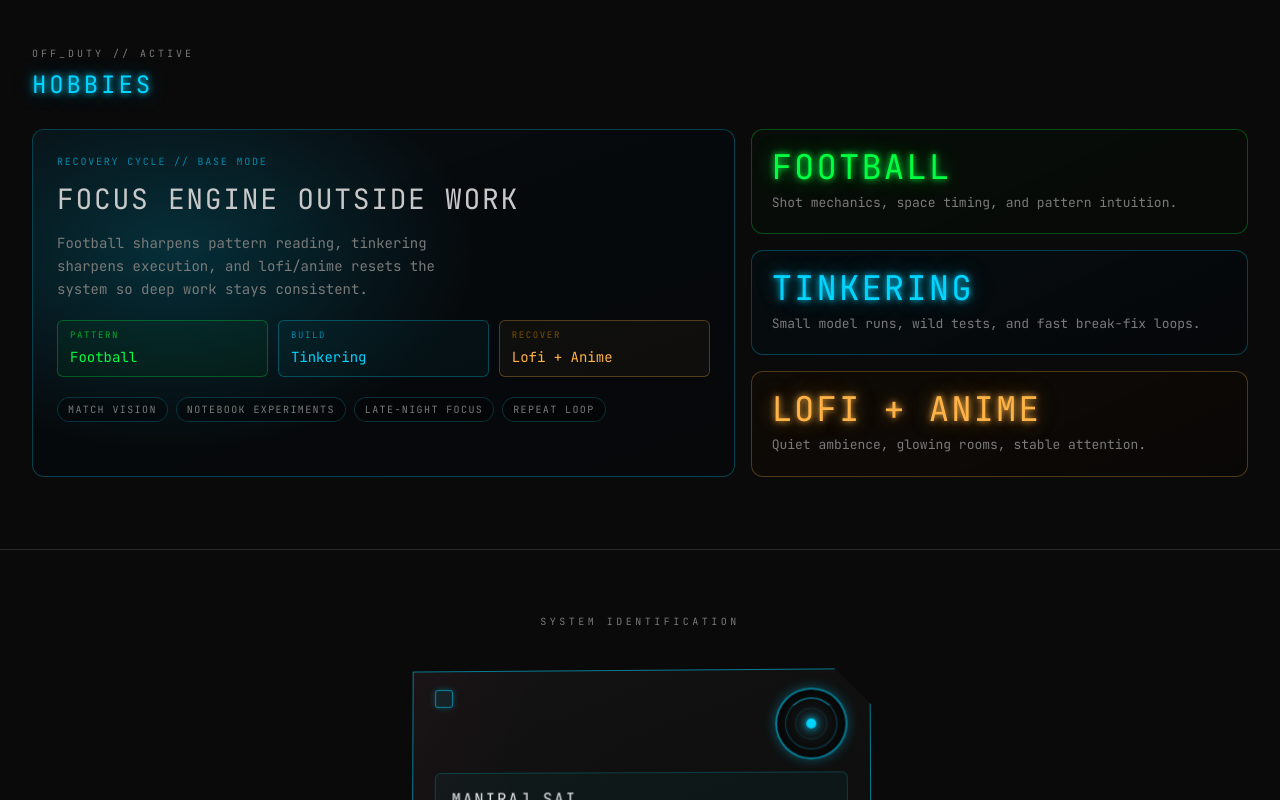
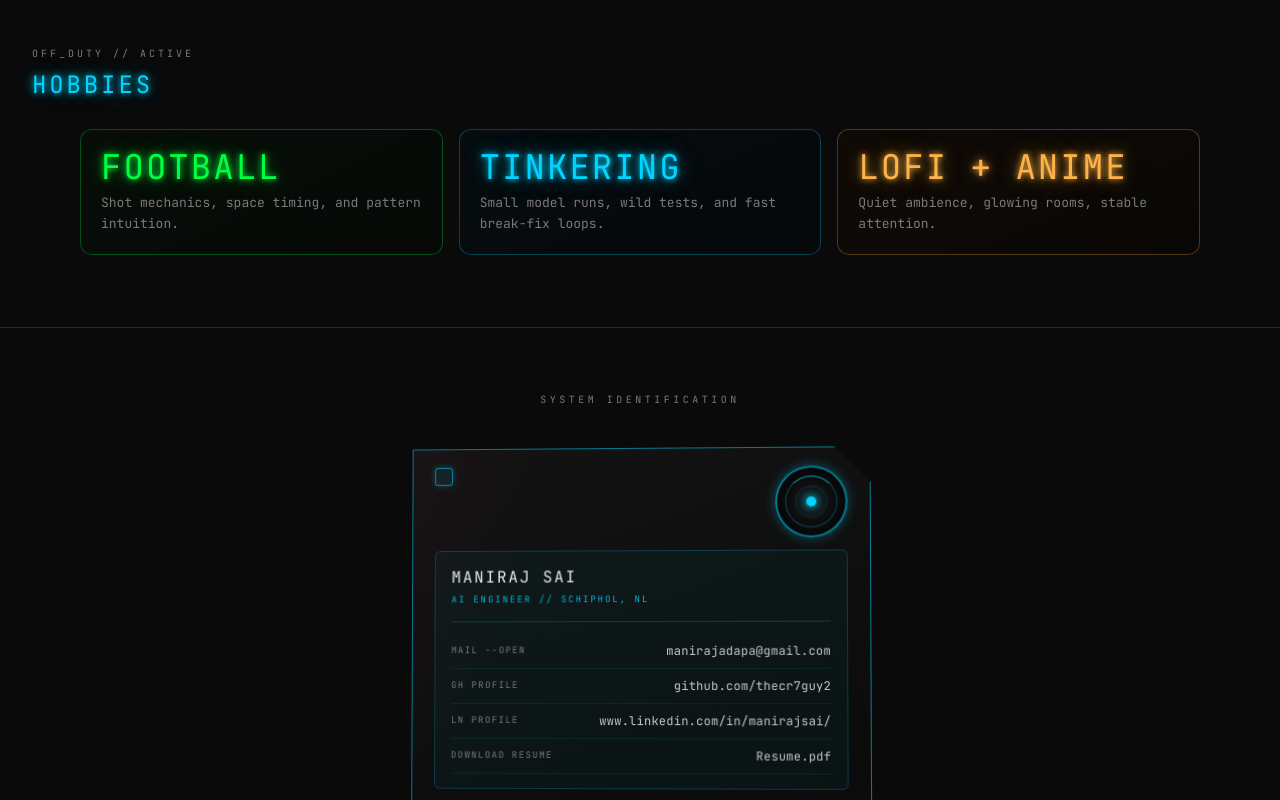
Before and after one commit to thecr7guy2/thecr7guy2.github.io, a Next.js app: page / in a window 1280 px wide. Shown: the part 1780-2580 px from the top of the page. Built offline with nearby package versions, Linux system fonts and the light colour scheme.

Commit message:
refactor: simplify hobbies and update hero copy/metrics

```diff
--- a/src/app/page.tsx
+++ b/src/app/page.tsx
@@ -279,75 +279,8 @@ export default async function Home() {
             Hobbies
           </h2>
 
-          <div className="grid grid-cols-1 lg:grid-cols-12 gap-4">
-            <article
-              className="hidden lg:block lg:col-span-7 relative rounded-xl border p-5 sm:p-6 overflow-hidden"
-              style={{
-                borderColor: "rgba(0,212,255,0.28)",
-                background: "linear-gradient(160deg, rgba(7,12,16,0.88) 0%, rgba(6,8,10,0.96) 100%)",
-              }}
-            >
-              <div
-                aria-hidden="true"
-                style={{
-                  position: "absolute",
-                  inset: 0,
-                  pointerEvents: "none",
-                  background: "radial-gradient(ellipse 60% 80% at 20% 35%, rgba(0,212,255,0.18), transparent 72%)",
-                }}
-              />
-
-              <div className="relative z-10">
-                <p className="text-cyan-dim text-[10px] tracking-[0.18em] uppercase mb-3">
-                  RECOVERY CYCLE // BASE MODE
-                </p>
-                <h3 className="text-white-dim text-[22px] sm:text-[28px] tracking-[0.06em] uppercase leading-tight mb-4">
-                  Focus Engine Outside Work
-                </h3>
-                <p className="text-gray-text text-[13px] sm:text-[14px] leading-relaxed max-w-[50ch]">
-                  Football sharpens pattern reading, tinkering sharpens execution, and lofi/anime
-                  resets the system so deep work stays consistent.
-                </p>
-
-                <div className="grid grid-cols-1 sm:grid-cols-3 gap-2.5 mt-5">
-                  <div
-                    className="rounded-md border px-3 py-2"
-                    style={{ borderColor: "rgba(0,255,65,0.28)", background: "rgba(0,255,65,0.04)" }}
-                  >
-                    <p className="text-[9px] tracking-[0.18em] uppercase text-green-dim mb-1">PATTERN</p>
-                    <p className="text-[14px] text-green-neon">Football</p>
-                  </div>
-                  <div
-                    className="rounded-md border px-3 py-2"
-                    style={{ borderColor: "rgba(0,212,255,0.28)", background: "rgba(0,212,255,0.04)" }}
-                  >
-                    <p className="text-[9px] tracking-[0.18em] uppercase text-cyan-dim mb-1">BUILD</p>
-                    <p className="text-[14px] text-cyan-subtle">Tinkering</p>
-                  </div>
-                  <div
-                    className="rounded-md border px-3 py-2"
-                    style={{ borderColor: "rgba(255,179,71,0.28)", background: "rgba(255,179,71,0.04)" }}
-                  >
-                    <p className="text-[9px] tracking-[0.18em] uppercase text-amber-dim mb-1">RECOVER</p>
-                    <p className="text-[14px] text-amber-warm">Lofi + Anime</p>
-                  </div>
-                </div>
-
-                <div className="mt-5 flex flex-wrap gap-2">
-                  {["Match Vision", "Notebook Experiments", "Late-Night Focus", "Repeat Loop"].map((tag) => (
-                    <span
-                      key={tag}
-                      className="px-2.5 py-1 rounded-full border text-[10px] tracking-[0.14em] uppercase text-gray-text"
-                      style={{ borderColor: "rgba(0,212,255,0.2)", background: "rgba(0,0,0,0.28)" }}
-                    >
-                      {tag}
-                    </span>
-                  ))}
-                </div>
-              </div>
-            </article>
-
-            <div className="lg:col-span-5 grid grid-cols-1 gap-4">
+          <div className="mx-auto max-w-[1120px] grid grid-cols-1 md:grid-cols-3 gap-4">
+            <div className="grid grid-cols-1 gap-4 md:contents">
               <article
                 className="rounded-xl border p-5"
                 style={{
--- a/src/components/workstation/MainMonitor.tsx
+++ b/src/components/workstation/MainMonitor.tsx
@@ -10,7 +10,7 @@ const LINKS = [
 ]
 
 const METRICS = [
-  { label: "exp", value: "4+ years" },
+  { label: "exp", value: "3+ years" },
   { label: "role", value: "AI Engineer" },
   { label: "focus", value: "LLM's" },
 ]
@@ -18,7 +18,7 @@ const METRICS = [
 const FOCUS = [
   "agentic systems + evaluation frameworks",
   "on-prem LLM deployments for sensitive data",
-  "football + ML experiments",
+  "latency budgets + reliability guardrails",
 ]
 
 export function MainMonitor() {
@@ -54,10 +54,10 @@ export function MainMonitor() {
 
           <p className="hidden sm:block text-white-dim text-[14px] sm:text-[15px] tracking-wide leading-relaxed max-w-[44ch]">
             AI Engineer building production LLM systems, training workflows, and data products
-            with a football-heavy creative edge.
+            with just enough chaos in staging so production sleeps peacefully.
           </p>
           <p className="sm:hidden text-white-dim text-[12px] tracking-[0.02em] leading-relaxed max-w-[30ch]">
-            AI Engineer building production LLM systems.
+            AI Engineer building production LLM systems (and reading logs at 2am).
           </p>
 
           <p className="text-green-dim text-[9px] sm:text-[11px] tracking-[0.08em] sm:tracking-wider">
```
